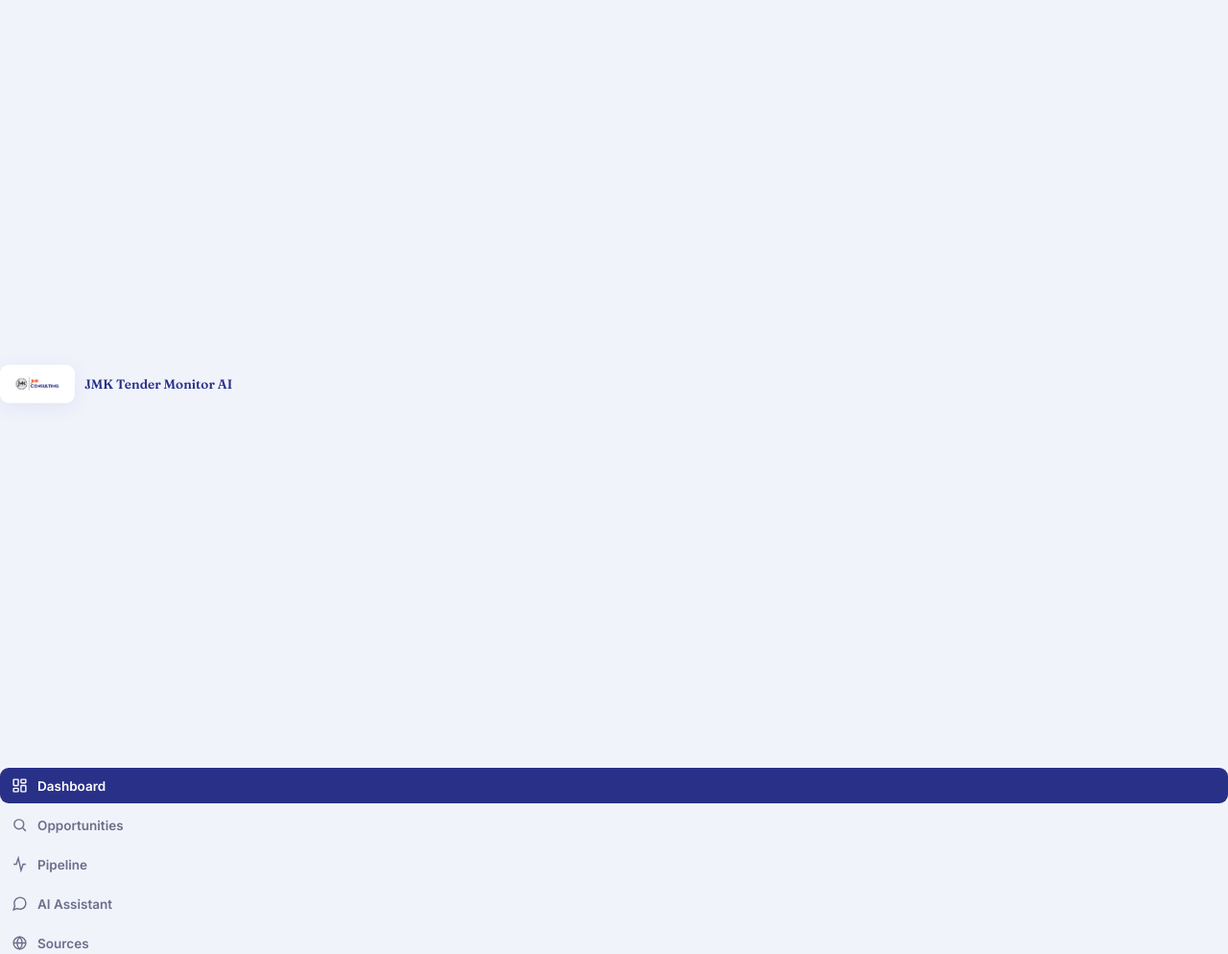
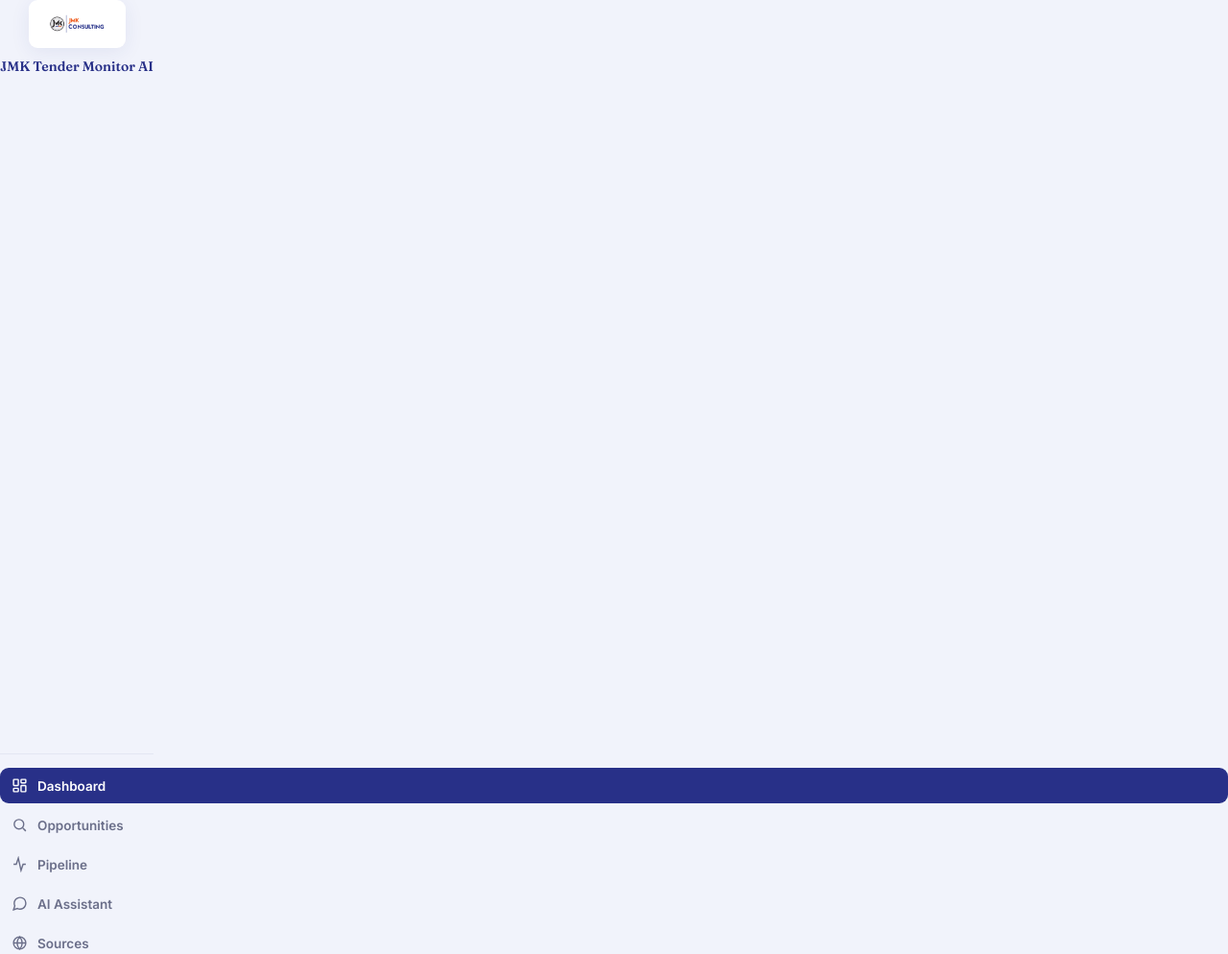
Before and after one commit to fadl462/jmk-tender-monitor-ai, a FastAPI app: page / in a window 1280 px wide. Shown: the top 994 px of the page at 96% size. Run offline with FastAPI, Linux system fonts and the light colour scheme; data comes from the database, SQL or seed files in the repository; data that the repository does not hold is empty; some libraries are stand-ins or nearby versions.

Commit message:
Update style.css

```diff
--- a/app/static/style.css
+++ b/app/static/style.css
@@ -73,10 +73,11 @@ body{transition:background 0.2s ease, color 0.2s ease;}
 /* ---------- Sidebar ---------- */
 .sidebar{width:230px;flex-shrink:0;background:var(--surface);border-right:1px solid var(--line);
   padding:22px 16px;display:flex;flex-direction:column;gap:26px;}
-.sidebar-brand{display:flex;align-items:center;gap:10px;}
-.logo-chip{background:#fff;border-radius:9px;padding:5px 7px;display:flex;line-height:0;box-shadow:var(--shadow);}
-.logo-chip img{height:30px;width:auto;}
-.brand-name{font-family:'Fraunces',serif;font-weight:600;font-size:13.5px;color:var(--navy);line-height:1.25;}
+.sidebar-brand{display:flex;flex-direction:column;align-items:center;text-align:center;gap:10px;
+  padding-bottom:22px;margin-bottom:14px;border-bottom:1px solid var(--line);}
+.logo-chip{background:#fff;border-radius:9px;padding:6px 10px;display:flex;line-height:0;box-shadow:var(--shadow);}
+.logo-chip img{height:38px;width:auto;}
+.brand-name{font-family:'Fraunces',serif;font-weight:600;font-size:14px;color:var(--navy);line-height:1.3;}
 .nav{display:flex;flex-direction:column;gap:4px;}
 .nav-item{display:flex;align-items:center;gap:10px;padding:10px 12px;border-radius:9px;border:none;
   background:none;color:var(--ink-soft);font-family:'Inter',sans-serif;font-weight:600;font-size:13.5px;
```
